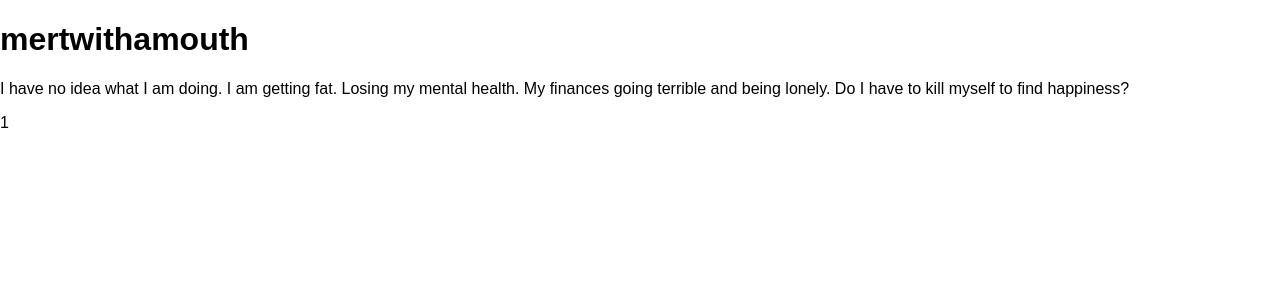
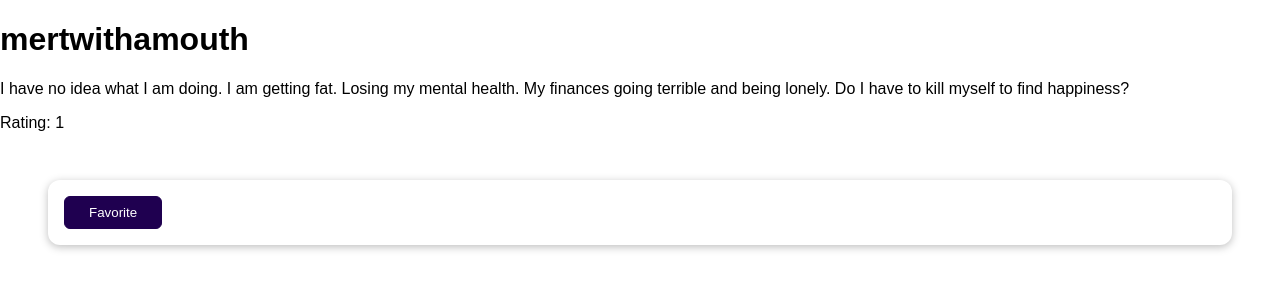
Before and after one commit to mertwithamouth/Django, a Django app: page /reviews/4 in a window 1280 px wide. Shown: the top 300 px of the page. Run offline with Django 5.2, Linux system fonts and the light colour scheme; data comes from the database, SQL or seed files in the repository; both versions use the stored data as it was after the commit.

Commit message:
Session section has been finished

```diff
--- a/feedback/reviews/templates/reviews/single_review.html
+++ b/feedback/reviews/templates/reviews/single_review.html
@@ -5,5 +5,18 @@
 {% block content %}
     <h1>{{ review.username }}</h1>
     <p>{{ review.review }}</p>
-    <p>{{ review.rating }}</p>
+    <p>Rating: {{ review.rating }}</p>
+    {% if is_favorite %}
+         <img src="https://cdn1.vectorstock.com/i/1000x1000/21/75/add-to-favourite-icon-vector-20962175.jpg"
+         width="100px">
+    {% else %}
+        <form action="/reviews/favorite" method="POST">
+            {% csrf_token %}
+            <input type="hidden" name="review_id" value="{{ review.id }}">
+            <button>Favorite</button>
+        </form>
+
+    {% endif %}
+
+
 {% endblock %}
--- a/feedback/reviews/urls.py
+++ b/feedback/reviews/urls.py
@@ -5,6 +5,7 @@ urlpatterns = [
     path("", views.ReviewView.as_view()),
     path("thank-you", views.ThankYouView.as_view()),
     path("reviews", views.ReviewListView.as_view()),
+    path("reviews/favorite", views.AddFavoriteView.as_view()),
     path("reviews/<int:id>", views.SingleReviewView.as_view(), name="single_review"),
 
 ]
--- a/feedback/reviews/views.py
+++ b/feedback/reviews/views.py
@@ -92,6 +92,13 @@ class SingleReviewView(DetailView):
     model = Review
     pk_url_kwarg = 'id'
 
+    def get_context_data(self, **kwargs):
+        context = super().get_context_data(**kwargs)
+        loaded_review = self.object
+        request = self.request
+        favorite_id=request.session.get('favorite_review')
+        context['is_favorite'] = favorite_id == str(loaded_review.id)
+        return context
 
 
 
@@ -106,3 +113,9 @@ class SingleReviewView(TemplateView):
         context['review']=selected_review
         return context
 '''
+
+class AddFavoriteView(View):
+    def post(self, request):
+        fav_review_id=request.POST.get('review_id')
+        request.session['favorite_review']=fav_review_id
+        return HttpResponseRedirect('/reviews/' + fav_review_id)
```
Also changed, not shown: feedback/db.sqlite3.
